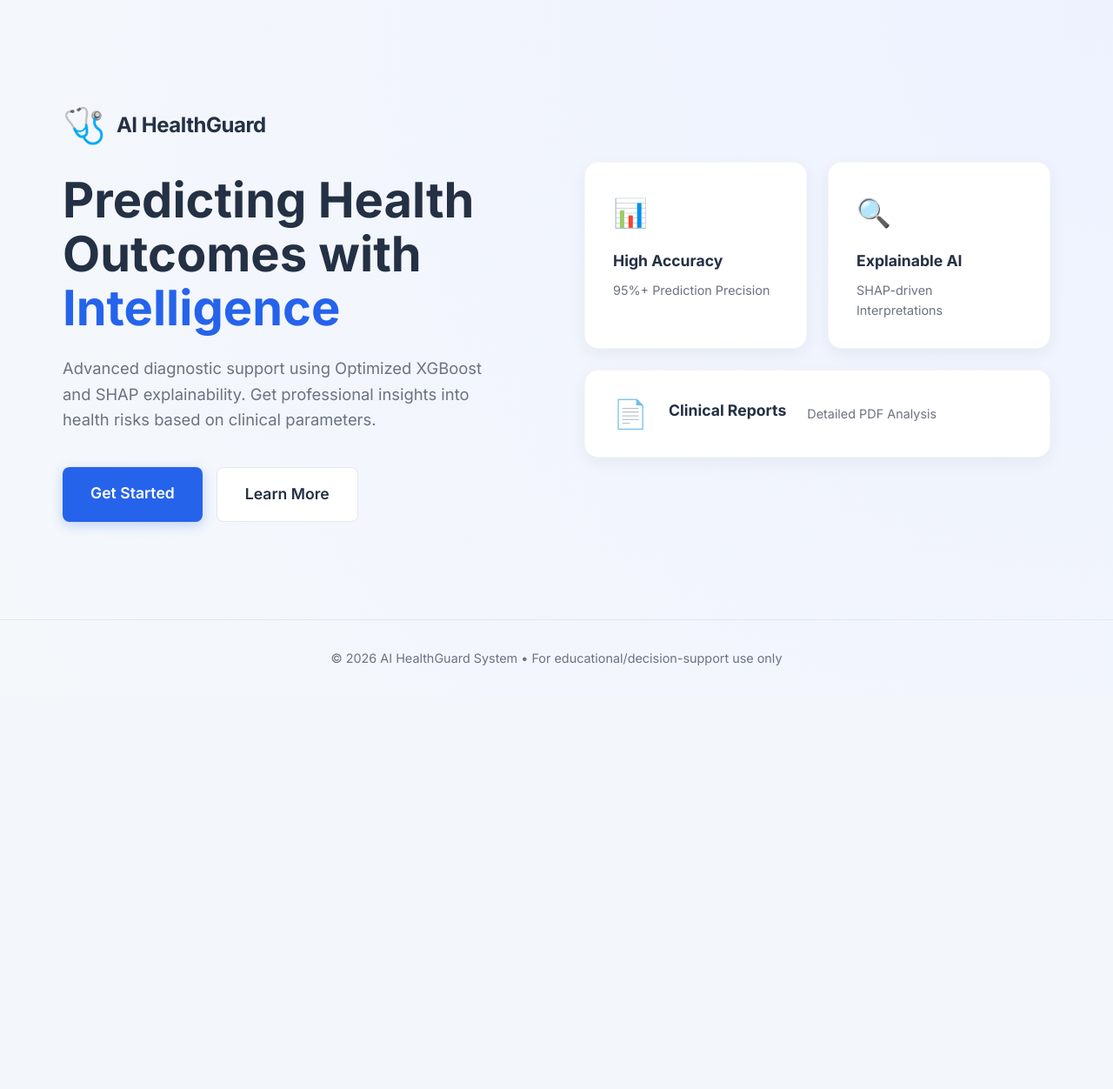
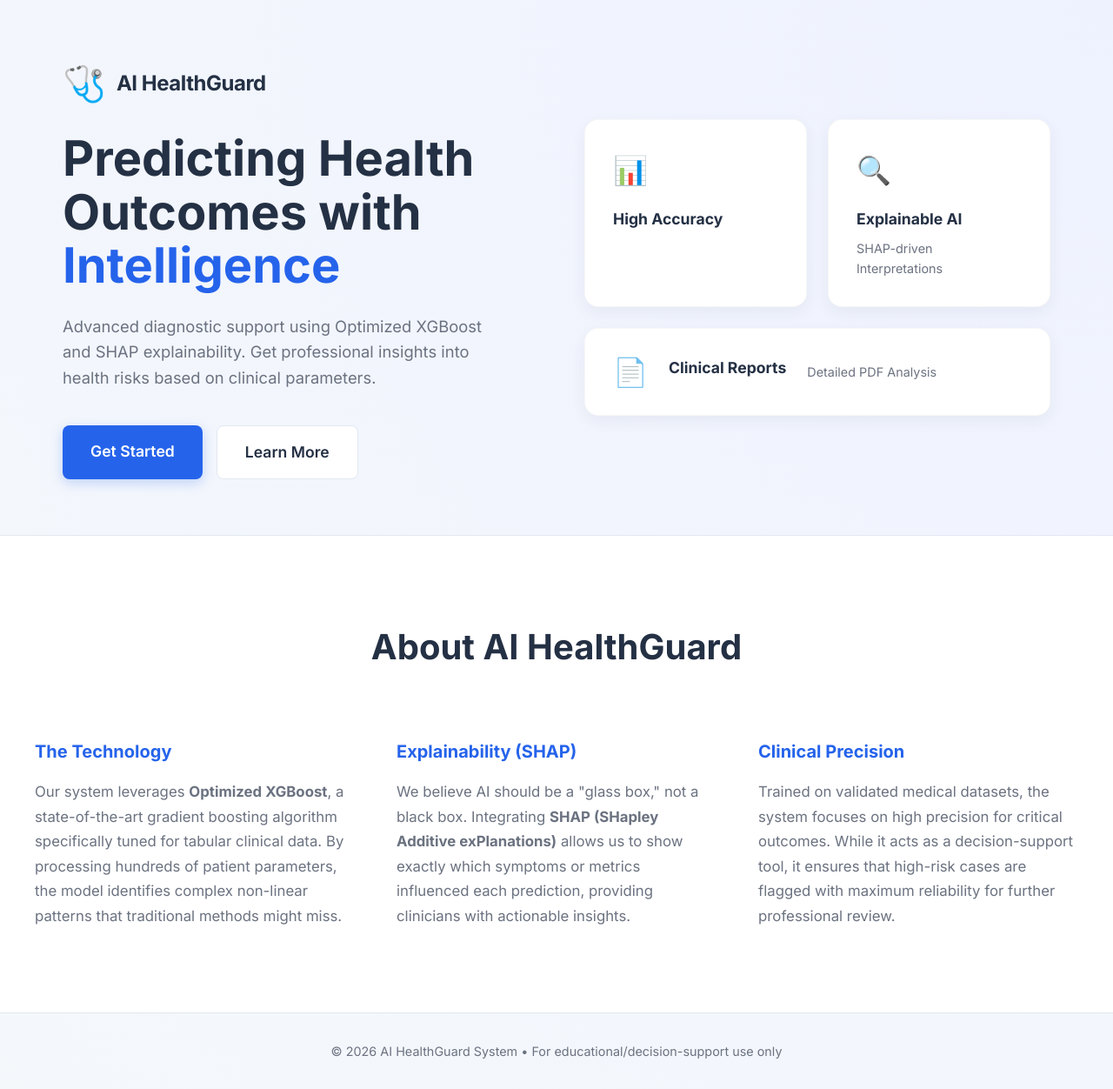
Before and after one commit to Manasamalli06/Illness-Prediction-using-SHAP, a Flask app: page / in a window 1280 px wide. Shown: the whole page at 87% size. Before the commit the page ends 765 px from the top, so only its background shows below. Run offline with Flask 3, Linux system fonts and the light colour scheme.

Commit message:
updated files

```diff
--- a/backend/app/app.py
+++ b/backend/app/app.py
@@ -375,6 +375,148 @@ def generate_clinical_interpretation(age, gender_encoded, bmi, systolic_bp, gluc
     return line1, line2
 
 
+def generate_clinical_suggestions(age, bmi, systolic_bp, glucose, body_temp, risk_level):
+    """
+    Generate tailored clinical suggestions based on patient metrics.
+    Includes more comprehensive logic for BP categories, Glucose levels,
+    and Weight management.
+    """
+    suggestions = []
+
+    # --- Blood Pressure Suggestions ---
+    # According to AHA/ACC guidelines
+    if systolic_bp >= 180:
+        suggestions.append({
+            'category': 'Crisis Alert',
+            'icon': '🚨',
+            'text': 'Hypertensive Crisis detected! Seek emergency medical attention immediately as this level can cause end-organ damage.'
+        })
+    elif systolic_bp >= 140:
+        suggestions.append({
+            'category': 'Cardiovascular',
+            'icon': '❤️',
+            'text': f'Stage 2 Hypertension ({systolic_bp} mmHg). Consult a cardiologist for potential pharmacotherapy and strict monitoring.'
+        })
+    elif systolic_bp >= 130:
+        suggestions.append({
+            'category': 'Cardiovascular',
+            'icon': '❤️',
+            'text': 'Stage 1 Hypertension. Focus on the DASH diet (rich in fruits, veggies, low-fat dairy) and reducing sodium to <2,300mg/day.'
+        })
+    elif systolic_bp >= 120:
+        suggestions.append({
+            'category': 'Heart Health',
+            'icon': '❤️',
+            'text': 'Elevated Blood Pressure. Lifestyle modifications like increased potassium intake and stress management are recommended.'
+        })
+    elif systolic_bp < 90:
+        suggestions.append({
+            'category': 'Cardiovascular',
+            'icon': '📉',
+            'text': 'Hypotension (Low BP) detected. Ensure adequate hydration and consult a doctor if experiencing dizziness or fatigue.'
+        })
+
+    # --- Glucose / Metabolic Suggestions ---
+    if glucose >= 200:
+        suggestions.append({
+            'category': 'Metabolic Alert',
+            'icon': '⚠️',
+            'text': 'Critical Hyperglycemia. Immediate medical consultation is required to prevent potential ketoacidosis or other complications.'
+        })
+    elif glucose >= 126:
+        suggestions.append({
+            'category': 'Diabetes Care',
+            'icon': '🩸',
+            'text': 'Fasting glucose levels are consistent with Diabetes. A follow-up HbA1c test and endocrinology consult are strongly advised.'
+        })
+    elif glucose >= 100:
+        suggestions.append({
+            'category': 'Metabolic Health',
+            'icon': '🩸',
+            'text': 'Prediabetes range detected. Prioritize low-glycemic index foods and aim for at least 30 minutes of daily physical activity.'
+        })
+    elif glucose < 70:
+        suggestions.append({
+            'category': 'Metabolic Alert',
+            'icon': '📉',
+            'text': 'Hypoglycemia (Low Blood Sugar). Keep fast-acting glucose (like fruit juice) nearby and discuss with a doctor if frequent.'
+        })
+
+    # --- BMI / Weight Management ---
+    if bmi >= 35:
+        suggestions.append({
+            'category': 'Weight Management',
+            'icon': '⚖️',
+            'text': 'Class II/III Obesity. Consider consulting a multi-disciplinary weight management team (Nutritionist, Fitness Expert, Physician).'
+        })
+    elif bmi >= 30:
+        suggestions.append({
+            'category': 'Weight Management',
+            'icon': '⚖️',
+            'text': 'Obesity detected. Focus on a gradual weight loss of 5-10% of total body weight to significantly reduce metabolic risk.'
+        })
+    elif bmi >= 25:
+        suggestions.append({
+            'category': 'Healthy Living',
+            'icon': '⚖️',
+            'text': 'Overweight status. Replace processed snacks with whole foods and increase daily step count to reach a healthier weight range.'
+        })
+    elif bmi < 18.5:
+        suggestions.append({
+            'category': 'Nutrition',
+            'icon': '🍎',
+            'text': 'Underweight status. Ensure adequate calorie intake and consult a nutritionist to rule out nutritional deficiencies.'
+        })
+
+    # --- Temperature / Acute Response ---
+    if body_temp >= 102:
+        suggestions.append({
+            'category': 'Acute Care',
+            'icon': '🌡️',
+            'text': 'High Fever detected. Prioritize rest, hydration, and seek medical advice if fever persists beyond 24-48 hours.'
+        })
+    elif body_temp >= 100.4:
+        suggestions.append({
+            'category': 'Health Alert',
+            'icon': '🌡️',
+            'text': 'Mild Fever/Low-grade temperature. Monitor closely and stay hydrated while your body responds to potential inflammation.'
+        })
+    elif body_temp < 96:
+        suggestions.append({
+            'category': 'Acute Care',
+            'icon': '❄️',
+            'text': 'Hypothermia risk. Move to a warm environment and consult medical help if body temperature remains critically low.'
+        })
+
+    # --- Age-Specific Modifiers ---
+    if age >= 65:
+        suggestions.append({
+            'category': 'Senior Care',
+            'icon': '👴',
+            'text': 'As an older adult, prioritize balance exercises and ensure regular screenings for bone density and vision.'
+        })
+
+    # --- Generic if no specific issues ---
+    if not suggestions:
+        if risk_level == 'High Risk':
+            suggestions.append({
+                'category': 'Preventative',
+                'icon': '⚕️',
+                'text': 'Integrated risk model suggests high risk. A comprehensive wellness screening and blood work are recommended.'
+            })
+        else:
+            suggestions.append({
+                'category': 'Wellness',
+                'icon': '🌟',
+                'text': 'All parameters look excellent! Maintain your healthy habits, stay active, and keep up with annual check-ups.'
+            })
+
+    # Sort suggestions to put Alerts first (if any)
+    suggestions.sort(key=lambda x: 'Alert' not in x['category'])
+
+    return suggestions
+
+
 def extract_key_drivers(shap_values, feature_names, original_features, top_n=3):
     """
     Extract top key drivers (features) that influence the prediction.
@@ -419,16 +561,21 @@ def extract_key_drivers(shap_values, feature_names, original_features, top_n=3):
                 except:
                     pass
 
-            if not in_normal_range:
-                # Outside normal range (LOW or HIGH) -> must be labeled as "raises risk"
-                impact = "raises risk"
-                impact_color = "red"
-            else:
-                # Inside normal range -> determine based on SHAP contribution
-                if shap_val > 0.001: # Small threshold for "raises"
+            if feature_name in CLINICAL_RANGES:
+                if not in_normal_range:
+                    # Outside normal range (LOW or HIGH) -> labeled as "raises risk"
                     impact = "raises risk"
                     impact_color = "red"
-                elif shap_val < -0.001: # Small threshold for "lowers"
+                else:
+                    # Inside normal range -> always labeled as "lowers risk" or "neutral"
+                    impact = "lowers risk"
+                    impact_color = "green"
+            else:
+                # For features with no range (like Gender) -> determine based on SHAP contribution
+                if shap_val > 0.01: # Increased threshold for "raises" for non-range features
+                    impact = "raises risk"
+                    impact_color = "red"
+                elif shap_val < -0.01: # Increased threshold for "lowers"
                     impact = "lowers risk"
                     impact_color = "green"
                 else:
@@ -632,21 +779,15 @@ def predict():
         # Combine lines into final explanation
         explanation_text = f"{line1} {line2}"
 
-        # Generate specific reason for the risk level
-        if risk_label == 'High Risk':
-            # Check specific conditions for high risk
-            reasons = []
-            if float(data['Body_Temp']) >= 100.4:
-                reasons.append("high fever")
-            if float(data['Systolic_BP']) >= 140:
-                reasons.append("uncontrolled BP")
-            if float(data['Glucose']) >= 126:
-                reasons.append("high glucose")
-            if float(data['BMI']) >= 30:
-                reasons.append("high BMI")
-            reason = ", ".join(reasons) if reasons else "multiple risk factors"
-        else:
-            reason = "normal vital signs and parameters"
+        # Generate clinical suggestions
+        suggestions = generate_clinical_suggestions(
+            age=float(data['Age']),
+            bmi=float(data['BMI']),
+            systolic_bp=float(data['Systolic_BP']),
+            glucose=float(data['Glucose']),
+            body_temp=float(data['Body_Temp']),
+            risk_level=risk_label
+        )
 
         # Safety Override: Force HIGH RISK for life-threatening or impossible values
         # If any input value is physiologically impossible or life-threatening,
@@ -669,14 +810,15 @@ def predict():
         if is_life_threatening:
             final_class = 1
             risk_label = 'High Risk'
-            prob_high = 0.999 # Max confidence
-            confidence_val = "99.9% (Critical)"
-            reason = "CRITICAL PHYSIOLOGICAL STATE DETECTED"
+            confidence_val = "100.00%"  # Standardized to 100-scale
             note_message = f"🚨 URGENT: {', '.join(threat_reasons).upper()} DETECTED. SEEK IMMEDIATE EMERGENCY MEDICAL ATTENTION. Patient safety is prioritized over statistical modeling."
             simple_line1 = f"PREDICTION: CRITICAL HIGH RISK"
             simple_line2 = "LIFE-THREATENING VALUES DETECTED - PLEASE PROCEED TO EMERGENCY CARE IMMEDIATELY."
         else:
-            confidence_val = f"{prob_high:.2%}"
+            # Standardize confidence to reflect the probability of the predicted class
+            actual_confidence = prob_high if final_class == 1 else (1 - prob_high)
+            confidence_val = f"{actual_confidence * 100:.2f}%"
+
             simple_line1 = f"Prediction: {risk_label} — {confidence_val} confidence."
             if final_class == 1:
                 simple_line2 = "This indicates a high chance of significant illness — seek medical evaluation promptly."
@@ -727,7 +869,7 @@ def predict():
             top_n=3
         ) if shap_values_for_drivers is not None else []
 
-        print(f"DEBUG: Risk Label: {risk_label}, Reason: {reason}")
+        print(f"DEBUG: Risk Label: {risk_label}, Suggestions Count: {len(suggestions)}")
 
         return render_template('result.html',
                      risk_level=risk_label,
@@ -735,7 +877,7 @@ def predict():
                      explanation=explanation_text,
                      simple_interpretation=simple_interpretation,
                      note_message=note_message,
-                     reason=reason,
+                     suggestions=suggestions,
                      shap_plot=shap_plot_base64,
                      feature_names=feature_names,
                      feature_values=df[feature_names].values[0].tolist(),
--- a/frontend/static/css/style.css
+++ b/frontend/static/css/style.css
@@ -1,3 +1,7 @@
+html {
+    scroll-behavior: smooth;
+}
+
 :root {
     --bg-soft: #f5f8fb;
     /* single soft background */
@@ -389,6 +393,56 @@ td {
     font-size: 0.9rem;
 }
 
+/* About Section Styles */
+.about-app {
+    padding: 6rem 2rem;
+    background: #fff;
+    border-top: 1px solid #e2e8f0;
+}
+
+.about-container {
+    max-width: 1200px;
+    margin: 0 auto;
+}
+
+.about-app h2 {
+    text-align: center;
+    font-size: 2.5rem;
+    margin-bottom: 4rem;
+    border: none;
+    color: var(--text-main);
+}
+
+.about-grid {
+    display: grid;
+    grid-template-columns: repeat(3, 1fr);
+    gap: 3rem;
+}
+
+.about-item h4 {
+    color: var(--accent);
+    font-size: 1.25rem;
+    margin-bottom: 1rem;
+    font-weight: 700;
+}
+
+.about-item p {
+    color: var(--muted);
+    font-size: 1.05rem;
+    line-height: 1.7;
+}
+
+@media (max-width: 1024px) {
+    .about-grid {
+        grid-template-columns: 1fr;
+        gap: 2rem;
+    }
+
+    .about-app {
+        padding: 4rem 2rem;
+    }
+}
+
 @media (max-width: 1024px) {
     .hero-container {
         flex-direction: column;
--- a/frontend/templates/home.html
+++ b/frontend/templates/home.html
@@ -25,8 +25,7 @@
             </p>
             <div class="action-buttons">
                 <a href="/diagnostics" class="cta-button primary">Get Started</a>
-                <a href="https://github.com/Manasamalli06/Illness-Prediction-using-SHAP" target="_blank"
-                    class="cta-button secondary">Learn More</a>
+                <a href="#about-section" class="cta-button secondary">Learn More</a>
             </div>
         </div>
 
@@ -35,7 +34,6 @@
                 <div class="f-card">
                     <span class="f-icon">📊</span>
                     <h3>High Accuracy</h3>
-                    <p>95%+ Prediction Precision</p>
                 </div>
                 <div class="f-card">
                     <span class="f-icon">🔍</span>
@@ -51,6 +49,33 @@
         </div>
     </div>
 
+    <section id="about-section" class="about-app">
+        <div class="about-container">
+            <h2>About AI HealthGuard</h2>
+            <div class="about-grid">
+                <div class="about-item">
+                    <h4>The Technology</h4>
+                    <p>Our system leverages <strong>Optimized XGBoost</strong>, a state-of-the-art gradient boosting
+                        algorithm specifically tuned for tabular clinical data. By processing hundreds of patient
+                        parameters, the model identifies complex non-linear patterns that traditional methods might
+                        miss.</p>
+                </div>
+                <div class="about-item">
+                    <h4>Explainability (SHAP)</h4>
+                    <p>We believe AI should be a "glass box," not a black box. Integrating <strong>SHAP (SHapley
+                            Additive exPlanations)</strong> allows us to show exactly which symptoms or metrics
+                        influenced each prediction, providing clinicians with actionable insights.</p>
+                </div>
+                <div class="about-item">
+                    <h4>Clinical Precision</h4>
+                    <p>Trained on validated medical datasets, the system focuses on high precision for critical
+                        outcomes. While it acts as a decision-support tool, it ensures that high-risk cases are flagged
+                        with maximum reliability for further professional review.</p>
+                </div>
+            </div>
+        </div>
+    </section>
+
     <footer class="landing-footer">
         <p>© 2026 AI HealthGuard System • For educational/decision-support use only</p>
     </footer>
```
Also changed, not shown: frontend/templates/result.html (+20 -15 lines).
